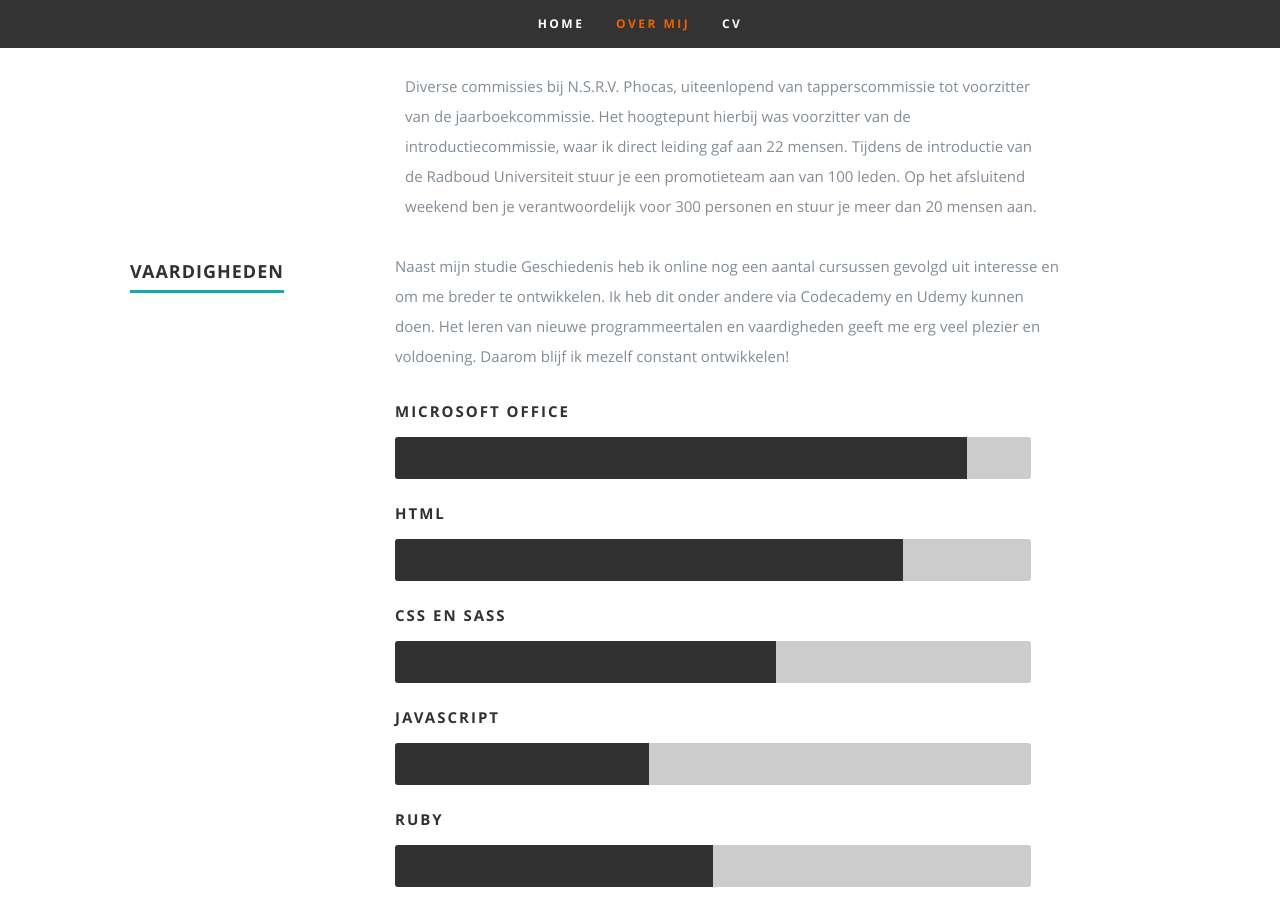
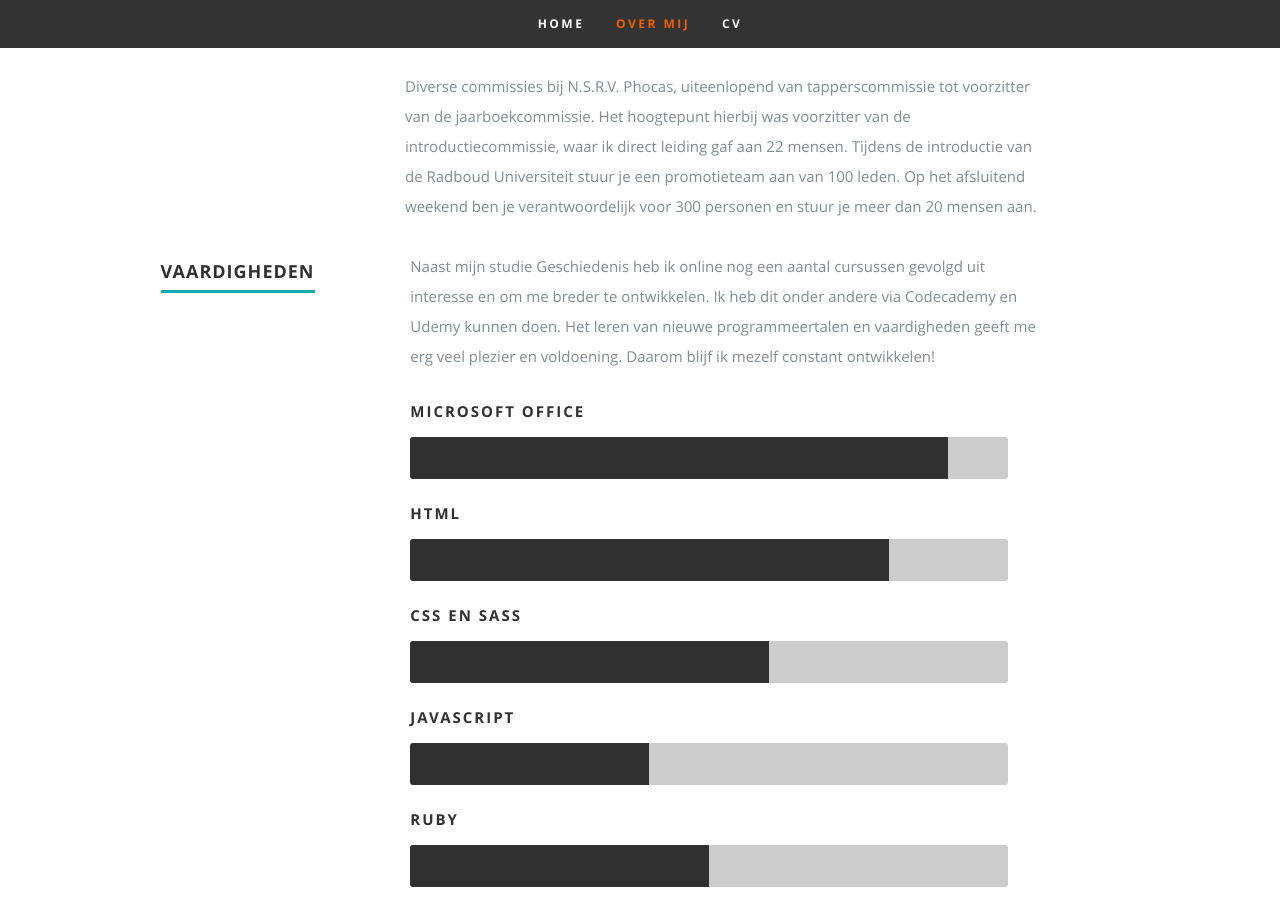
Before and after one commit to kasperfaber/kasperfaber.github.io, a Jekyll site: the page index.html, which Jekyll copies as it is, in a window 1280 px wide and 900 px high, scrolled down 3744 px. Built offline with Jekyll 4.4.1, drawn with Linux system fonts in a browser that asks for light colours; nearby versions of some CDN libraries.

Commit message:
Add files via upload

```diff
--- a/css/layout.css
+++ b/css/layout.css
@@ -285,6 +285,10 @@ ul#nav li.current a { color: #F06000; }
 /*----------------------------------------------*/
 /*	Skill Bars
 /*----------------------------------------------*/
+
+.vaardigheden {
+  padding: 3%;
+}
 
 .bars {
 	width: 95%;
```
